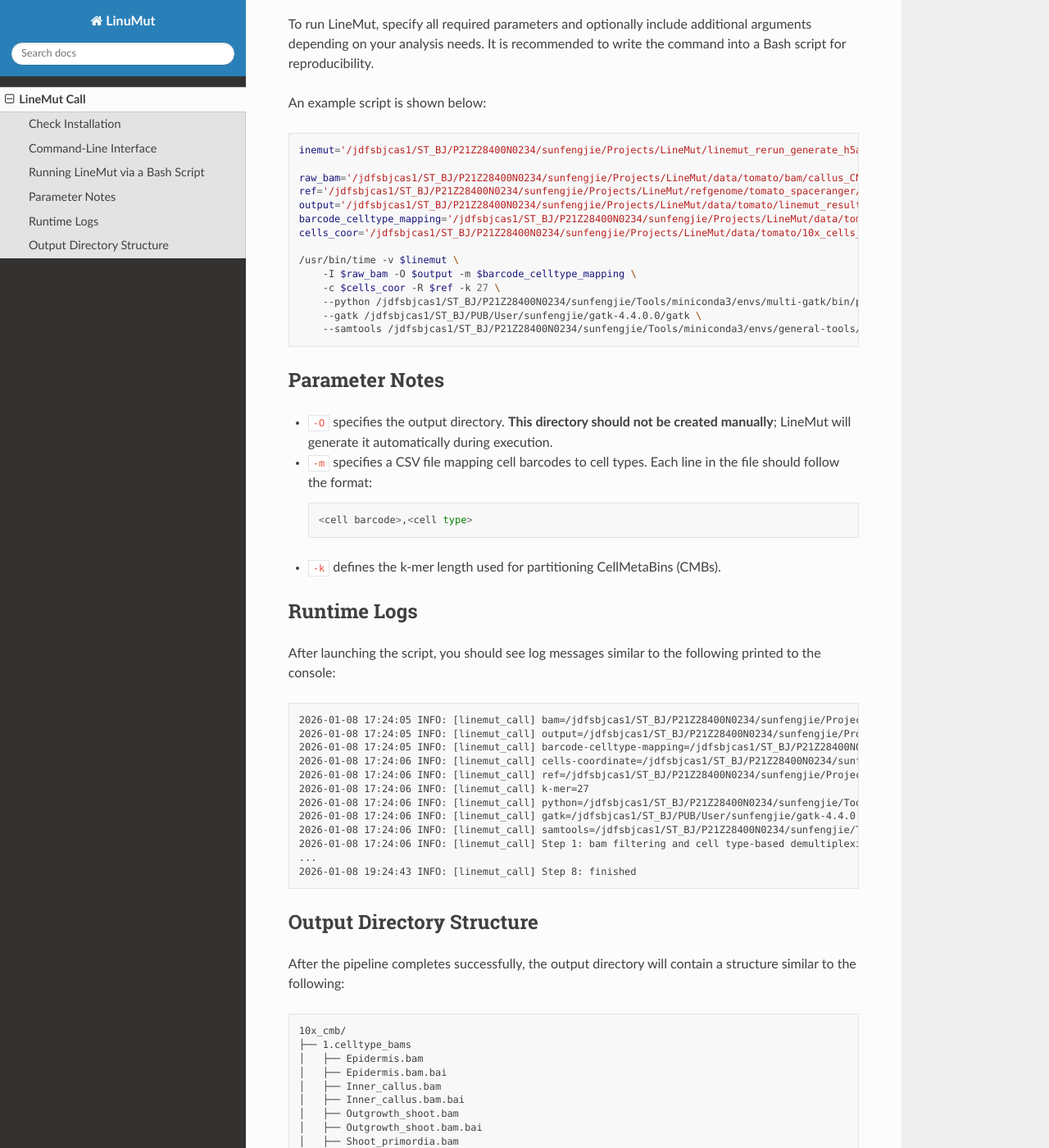
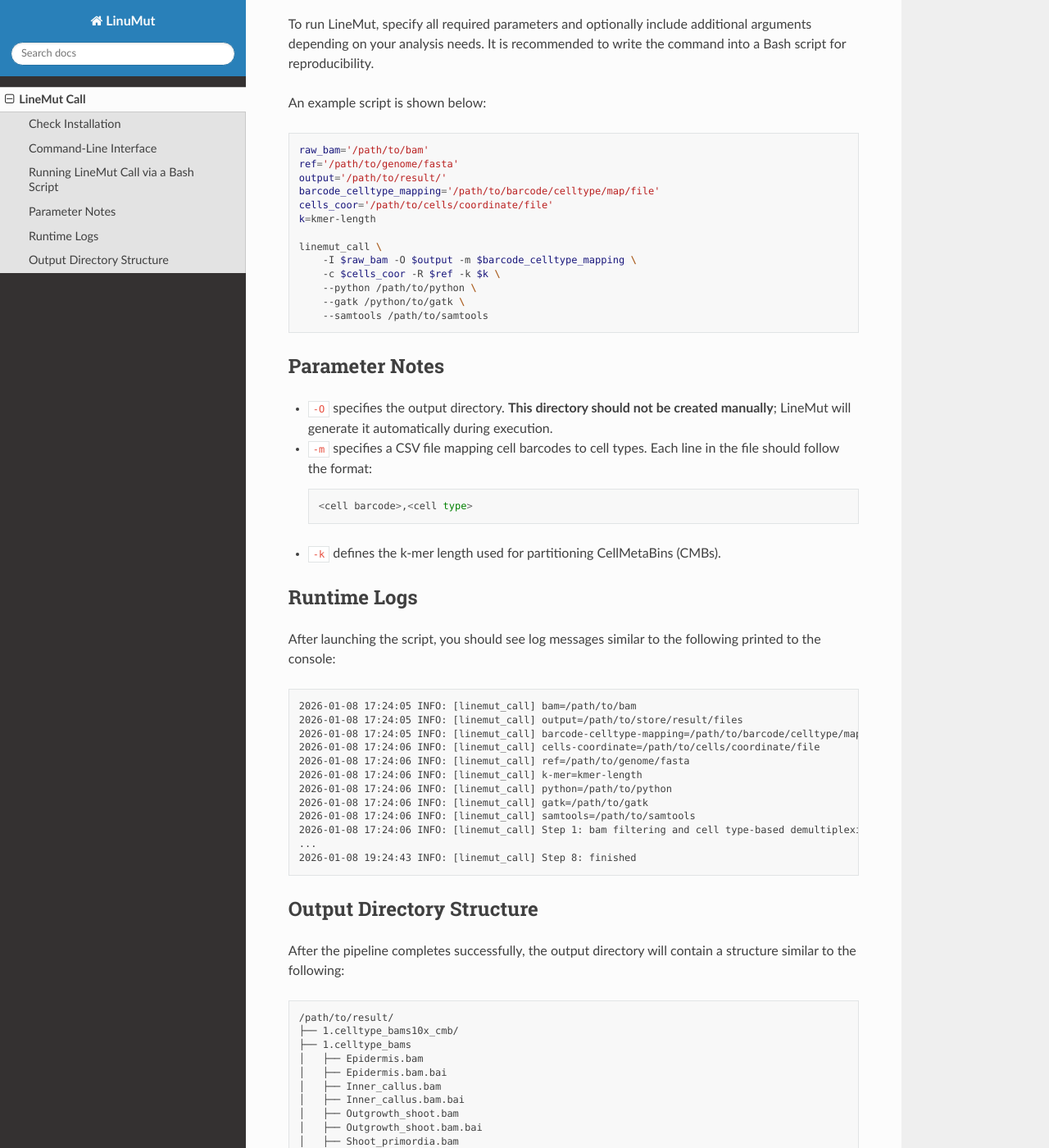
Before and after one commit to Topigs/linemut-tutorial, a Sphinx documentation site: the page built from docs/source/linemut_call.rst, in a window 1280 px wide and 1400 px high, scrolled down 1417 px. Shown: the whole window at 82% size. Built offline with Sphinx 7.4.7 and the Read the Docs theme 3.1.0, drawn with Linux system fonts in a browser that asks for light colours; some of the changed text lies outside the part shown.

Commit message:
修改 linemut call tutorial

```diff
--- a/docs/source/linemut_call.rst
+++ b/docs/source/linemut_call.rst
@@ -74,8 +74,8 @@ Below is the full help message provided by ``linemut_call``:
            Print this message, exit and return a non-zero exit status.
 
 
-Running LineMut via a Bash Script
----------------------------------
+Running LineMut Call via a Bash Script
+--------------------------------------
 
 To run LineMut, specify all required parameters and optionally include additional
 arguments depending on your analysis needs. It is recommended to write the command
@@ -85,20 +85,19 @@ An example script is shown below:
 
 .. code-block:: bash
 
-   inemut='/jdfsbjcas1/ST_BJ/P21Z28400N0234/sunfengjie/Projects/LineMut/linemut_rerun_generate_h5ad/linemut_call'
+   raw_bam='/path/to/bam'
+   ref='/path/to/genome/fasta'
+   output='/path/to/result/'
+   barcode_celltype_mapping='/path/to/barcode/celltype/map/file'
+   cells_coor='/path/to/cells/coordinate/file'
+   k=kmer-length
 
-   raw_bam='/jdfsbjcas1/ST_BJ/P21Z28400N0234/sunfengjie/Projects/LineMut/data/tomato/bam/callus_CNS0818518_10x/outs/possorted_genome_bam.bam'
-   ref='/jdfsbjcas1/ST_BJ/P21Z28400N0234/sunfengjie/Projects/LineMut/refgenome/tomato_spaceranger/fasta/genome.fa'
-   output='/jdfsbjcas1/ST_BJ/P21Z28400N0234/sunfengjie/Projects/LineMut/data/tomato/linemut_results/10x_cmb'
-   barcode_celltype_mapping='/jdfsbjcas1/ST_BJ/P21Z28400N0234/sunfengjie/Projects/LineMut/data/tomato/10x_cells_celltype.csv'
-   cells_coor='/jdfsbjcas1/ST_BJ/P21Z28400N0234/sunfengjie/Projects/LineMut/data/tomato/10x_cells_coor.csv'
-
-   /usr/bin/time -v $linemut \
+   linemut_call \
        -I $raw_bam -O $output -m $barcode_celltype_mapping \
-       -c $cells_coor -R $ref -k 27 \
-       --python /jdfsbjcas1/ST_BJ/P21Z28400N0234/sunfengjie/Tools/miniconda3/envs/multi-gatk/bin/python \
-       --gatk /jdfsbjcas1/ST_BJ/PUB/User/sunfengjie/gatk-4.4.0.0/gatk \
-       --samtools /jdfsbjcas1/ST_BJ/P21Z28400N0234/sunfengjie/Tools/miniconda3/envs/general-tools/bin/samtools
+       -c $cells_coor -R $ref -k $k \
+       --python /path/to/python \
+       --gatk /python/to/gatk \
+       --samtools /path/to/samtools
 
 
 Parameter Notes
@@ -124,15 +123,15 @@ printed to the console:
 
 .. code-block:: text
 
-   2026-01-08 17:24:05 INFO: [linemut_call] bam=/jdfsbjcas1/ST_BJ/P21Z28400N0234/sunfengjie/Projects/LineMut/data/tomato/bam/callus_CNS0818518_10x/outs/possorted_genome_bam.bam
-   2026-01-08 17:24:05 INFO: [linemut_call] output=/jdfsbjcas1/ST_BJ/P21Z28400N0234/sunfengjie/Projects/LineMut/data/tomato/linemut_results/10x_cmb
-   2026-01-08 17:24:05 INFO: [linemut_call] barcode-celltype-mapping=/jdfsbjcas1/ST_BJ/P21Z28400N0234/sunfengjie/Projects/LineMut/data/tomato/10x_cells_celltype.csv
-   2026-01-08 17:24:06 INFO: [linemut_call] cells-coordinate=/jdfsbjcas1/ST_BJ/P21Z28400N0234/sunfengjie/Projects/LineMut/data/tomato/10x_cells_coor.csv
-   2026-01-08 17:24:06 INFO: [linemut_call] ref=/jdfsbjcas1/ST_BJ/P21Z28400N0234/sunfengjie/Projects/LineMut/refgenome/tomato_spaceranger/fasta/genome.fa
-   2026-01-08 17:24:06 INFO: [linemut_call] k-mer=27
-   2026-01-08 17:24:06 INFO: [linemut_call] python=/jdfsbjcas1/ST_BJ/P21Z28400N0234/sunfengjie/Tools/miniconda3/envs/multi-gatk/bin/python
-   2026-01-08 17:24:06 INFO: [linemut_call] gatk=/jdfsbjcas1/ST_BJ/PUB/User/sunfengjie/gatk-4.4.0.0/gatk
-   2026-01-08 17:24:06 INFO: [linemut_call] samtools=/jdfsbjcas1/ST_BJ/P21Z28400N0234/sunfengjie/Tools/miniconda3/envs/general-tools/bin/samtools
+   2026-01-08 17:24:05 INFO: [linemut_call] bam=/path/to/bam
+   2026-01-08 17:24:05 INFO: [linemut_call] output=/path/to/store/result/files
+   2026-01-08 17:24:05 INFO: [linemut_call] barcode-celltype-mapping=/path/to/barcode/celltype/map/file
+   2026-01-08 17:24:06 INFO: [linemut_call] cells-coordinate=/path/to/cells/coordinate/file
+   2026-01-08 17:24:06 INFO: [linemut_call] ref=/path/to/genome/fasta
+   2026-01-08 17:24:06 INFO: [linemut_call] k-mer=kmer-length
+   2026-01-08 17:24:06 INFO: [linemut_call] python=/path/to/python
+   2026-01-08 17:24:06 INFO: [linemut_call] gatk=/path/to/gatk
+   2026-01-08 17:24:06 INFO: [linemut_call] samtools=/path/to/samtools
    2026-01-08 17:24:06 INFO: [linemut_call] Step 1: bam filtering and cell type-based demultiplexing
    ...
    2026-01-08 19:24:43 INFO: [linemut_call] Step 8: finished
@@ -146,47 +145,84 @@ structure similar to the following:
 
 .. code-block:: text
 
-   10x_cmb/
-   ├── 1.celltype_bams
-   │   ├── Epidermis.bam
-   │   ├── Epidermis.bam.bai
-   │   ├── Inner_callus.bam
-   │   ├── Inner_callus.bam.bai
-   │   ├── Outgrowth_shoot.bam
-   │   ├── Outgrowth_shoot.bam.bai
-   │   ├── Shoot_primordia.bam
-   │   ├── Shoot_primordia.bam.bai
-   │   ├── Vascular_tissue.bam
-   │   └── Vascular_tissue.bam.bai
-   ├── 2.cellmetabin_result
-   │   ├── 27mer_cmbs
-   │   └── cmb_bams
-   ├── 3.freebayes_vcfs
-   │   ├── Epidermis_cmb_0.vcf
-   │   ├── Epidermis_cmb_1.vcf
-   │   ├── Epidermis_cmb_2.vcf
-   │   ├── Epidermis_cmb_3.vcf
-   │   ├── Inner_callus_cmb_0.vcf
-   │   ├── Inner_callus_cmb_1.vcf
-   │   ├── Inner_callus_cmb_2.vcf
-   │   ├── Inner_callus_cmb_3.vcf
-   │   ├── Outgrowth_shoot_cmb_0.vcf
-   │   ├── Outgrowth_shoot_cmb_1.vcf
-   │   ├── Outgrowth_shoot_cmb_2.vcf
-   │   ├── Outgrowth_shoot_cmb_3.vcf
-   │   ├── Outgrowth_shoot_cmb_4.vcf
-   │   ├── Shoot_primordia_cmb_0.vcf
-   │   ├── Shoot_primordia_cmb_1.vcf
-   │   ├── Shoot_primordia_cmb_2.vcf
-   │   ├── Shoot_primordia_cmb_3.vcf
-   │   ├── Shoot_primordia_cmb_4.vcf
-   │   ├── Shoot_primordia_cmb_5.vcf
-   │   ├── Vascular_tissue_cmb_0.vcf
-   │   ├── Vascular_tissue_cmb_1.vcf
-   │   ├── Vascular_tissue_cmb_2.vcf
-   │   └── Vascular_tissue_cmb_3.vcf
-   ├── 4.strelka_vcfs
-   ├── 5.integrated_vars
-   ├── 6.gatk_result
-   ├── 7.categorized_vars
-   └── 8.h5ad_files
+    /path/to/result/
+    ├── 1.celltype_bams10x_cmb/
+    ├── 1.celltype_bams
+    │   ├── Epidermis.bam
+    │   ├── Epidermis.bam.bai
+    │   ├── Inner_callus.bam
+    │   ├── Inner_callus.bam.bai
+    │   ├── Outgrowth_shoot.bam
+    │   ├── Outgrowth_shoot.bam.bai
+    │   ├── Shoot_primordia.bam
+    │   ├── Shoot_primordia.bam.bai
+    │   ├── Vascular_tissue.bam
+    │   └── Vascular_tissue.bam.bai
+    ├── 2.cellmetabin_result
+    │   ├── 27mer_cmbs
+    │   └── cmb_bams
+    ├── 3.freebayes_vcfs
+    │   ├── Epidermis_cmb_0.vcf
+    │   ├── Epidermis_cmb_1.vcf
+    │   ├── Epidermis_cmb_2.vcf
+    │   ├── Epidermis_cmb_3.vcf
+    │   ├── Inner_callus_cmb_0.vcf
+    │   ├── Inner_callus_cmb_1.vcf
+    │   ├── Inner_callus_cmb_2.vcf
+    │   ├── Inner_callus_cmb_3.vcf
+    │   ├── Outgrowth_shoot_cmb_0.vcf
+    │   ├── Outgrowth_shoot_cmb_1.vcf
+    │   ├── Outgrowth_shoot_cmb_2.vcf
+    │   ├── Outgrowth_shoot_cmb_3.vcf
+    │   ├── Outgrowth_shoot_cmb_4.vcf
+    │   ├── Shoot_primordia_cmb_0.vcf
+    │   ├── Shoot_primordia_cmb_1.vcf
+    │   ├── Shoot_primordia_cmb_2.vcf
+    │   ├── Shoot_primordia_cmb_3.vcf
+    │   ├── Shoot_primordia_cmb_4.vcf
+    │   ├── Shoot_primordia_cmb_5.vcf
+    │   ├── Vascular_tissue_cmb_0.vcf
+    │   ├── Vascular_tissue_cmb_1.vcf
+    │   ├── Vascular_tissue_cmb_2.vcf
+    │   └── Vascular_tissue_cmb_3.vcf
+    ├── 4.strelka_vcfs
+    │   ├── Epidermis_cmb_0
+    │   ├── Epidermis_cmb_1
+    │   ├── Epidermis_cmb_2
+    │   ├── Epidermis_cmb_3
+    │   ├── Inner_callus_cmb_0
+    │   ├── Inner_callus_cmb_1
+    │   ├── Inner_callus_cmb_2
+    │   ├── Inner_callus_cmb_3
+    │   ├── Outgrowth_shoot_cmb_0
+    │   ├── Outgrowth_shoot_cmb_1
+    │   ├── Outgrowth_shoot_cmb_2
+    │   ├── Outgrowth_shoot_cmb_3
+    │   ├── Outgrowth_shoot_cmb_4
+    │   ├── Shoot_primordia_cmb_0
+    │   ├── Shoot_primordia_cmb_1
+    │   ├── Shoot_primordia_cmb_2
+    │   ├── Shoot_primordia_cmb_3
+    │   ├── Shoot_primordia_cmb_4
+    │   ├── Shoot_primordia_cmb_5
+    │   ├── Vascular_tissue_cmb_0
+    │   ├── Vascular_tissue_cmb_1
+    │   ├── Vascular_tissue_cmb_2
+    │   └── Vascular_tissue_cmb_3
+    ├── 5.integrated_vars
+    │   ├── trusted
+    │   └── untrusted
+    ├── 6.gatk_result
+    │   ├── bqsr
+    │   ├── filtered_vcfs
+    │   ├── logs
+    │   ├── raw_vcfs
+    │   └── split_ncigar_bams
+    ├── 7.categorized_vars
+    │   ├── trusted
+    │   └── untrusted
+    └── 8.h5ad_files
+        ├── sc_depth.h5ad
+        ├── sc_ratio.h5ad
+        ├── unit_depth.h5ad
+        └── unit_ratio.h5ad
```
